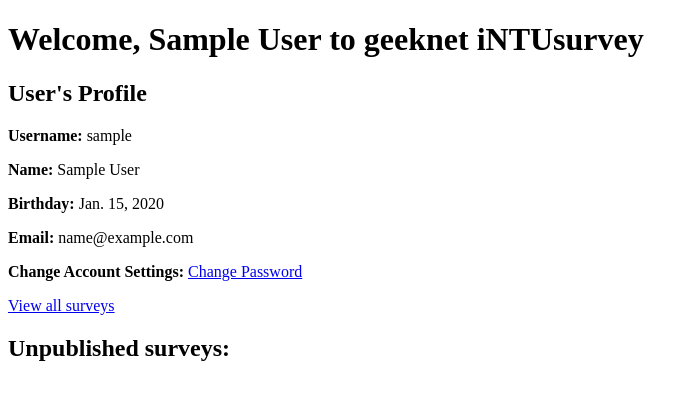
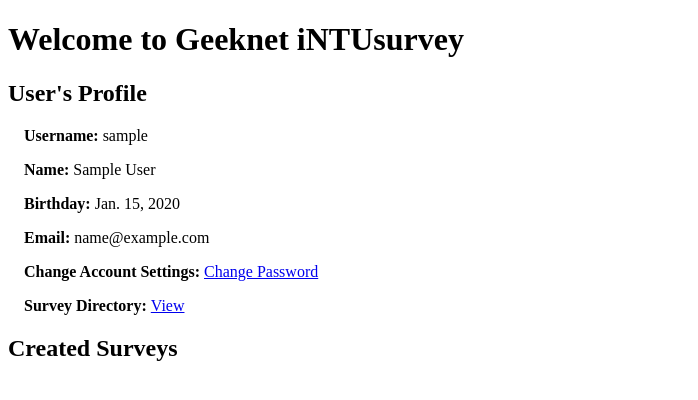
Before and after one commit to jtzk/geeknet, a Django app: page /accounts/ in a window 1280 px wide. Shown: the top 400 px of the page, without its empty margins (0-698 px from the left). Run offline with Django 3.2, Linux system fonts and the light colour scheme; a user stored in the database is signed in; tables that the repository leaves empty hold one stand-in row (values such as "Sample post"); parts of the project's set-up code (start-up, migrations or seed data) failed here and were passed over.

Commit message:
Updated Profile

```diff
--- a/accounts/views.py
+++ b/accounts/views.py
@@ -77,8 +77,8 @@ def accounthome(request):
         return render_to_response('accounts/accounthome.html')
 
 
+
 def profile(request):
-
     active_survey_list = Survey.objects.filter(status=Survey.STATUS_ACTIVE).order_by('id')
     if request.user.is_authenticated():
         user_survey_list = Survey.objects.filter(owner=request.user).exclude(status=Survey.STATUS_INACTIVE).order_by('endtime')
@@ -86,6 +86,7 @@ def profile(request):
             if survey.endtime <= timezone.now():
                 survey.status = survey.STATUS_ENDED
                 survey.save()
+
         return render_to_response('accounts/profile.html', {'active_survey_list': active_survey_list, 'user_survey_list': user_survey_list,}, RequestContext(request))
 
     return render_to_response('accounts/profile.html', {'active_survey_list': active_survey_list,}, RequestContext(request))
--- a/templates/accounts/profile.html
+++ b/templates/accounts/profile.html
@@ -2,30 +2,53 @@
 {% load humanize %}
 
 {% block content %}
+
+    <title>iNTUSurvey</title>
+    <style type="text/css">
+        .survey h3 { font:normal 12px Verdana; margin-left:1.3em }
+        .survey ul { font:normal 11px Verdana; list-style-type:none; }
+        .survey ul li { padding:0.2em 0 }
+        .survey li.label { float:left; width:90px }
+        .survey li.text { font-weight:bold }
+
+       .survey p.profile {margin-left:1em}
+    </style>
+
     {% if user.is_authenticated %}
-        <h1 xmlns="http://www.w3.org/1999/html">Welcome, {{ user.get_full_name }} to geeknet iNTUsurvey</h1>
+        <h1 xmlns="http://www.w3.org/1999/html">Welcome to Geeknet iNTUsurvey</h1>
         <h2>User's Profile</h2>
-        <p><b>Username:</b> {{ user.username }}</p>
-        <p><b>Name:</b> {{ user.first_name }} {{ user.last_name }}</p>
-        <p><b>Birthday:</b> {{ user.birthday }}</p>
-        <p><b>Email:</b> {{ user.email }}</p>
-        <p><b>Change Account Settings:</b> <a href="{% url django.contrib.auth.views.password_change %}">Change Password</a></p>
-        <p><a href="/">View all surveys</a></p>
+        <div class="survey">
+            <p class="profile"><b>Username:</b> {{ user.username }}</p>
+            <p class="profile"><b>Name:</b> {{ user.get_full_name }}</p>
+            <p class="profile"><b>Birthday:</b> {{ user.birthday }}</p>
+            <p class="profile"><b>Email:</b> {{ user.email }}</p>
+            <p class="profile"><b>Change Account Settings:</b> <a href="{% url django.contrib.auth.views.password_change %}">Change Password</a></p>
+            <p class="profile"><b>Survey Directory: </b><a href="/">View</a></p>
+        </div>
 
-        {% if user.is_superuser %}
-            <h2>Unpublished surveys:</h2>
-            {% if active_survey_list %}
-                {% for survey in active_survey_list %}
-                    <p><a href="{% url surveys.views.detail survey_id=survey.id %}">{{ survey.title }}</a> created <strong>{{ survey.created|naturaltime }}</strong> by <strong>{{ survey.owner.get_full_name }}</strong></p>
-                {% endfor %}
-            {% endif %}
-        {% else %}
-            <h2>Your surveys:</h2>
-            {% for survey in user_survey_list %}
-                <p><a href="{% if survey.status == survey.STATUS_ACTIVE %}{% url surveys.views.edit survey_id=survey.id %}{% elif survey.status == survey.STATUS_ENDED %}{% url surveys.views.results survey_id=survey.id %}{% else %}{% url surveys.views.detail survey_id=survey.id %}{% endif %}">{{ survey.title }}</a> [<strong>{{ survey.get_status_display }}</strong>]{% if survey.status == survey.STATUS_PUBLISHED %} {{ survey.get_resultDisplay_display }}, ends <strong>{{ survey.endtime|naturaltime }}</strong>{% endif %}</p>
-            {% endfor %}
+        {% if user_survey_list.count != 0 %}
+            <h2>Created Surveys</h2>
         {% endif %}
+
+        {% for survey in user_survey_list %}
+
+            <div class="survey">
+                <h3><a href="{%if survey.status == survey.STATUS_ENDED %}{% url surveys.views.results survey_id=survey.id %}{% else %}{% url surveys.views.edit survey_id=survey.id %}{% endif %}">{{ survey.title }}</a></h3>
+                <ul>
+                    <li class="label">Status:</li><li class="text">{{ survey.get_status_display }}</li>
+                    <li class="label">Questions:</li><li class="text">{{ survey.numQuestions }}</li>
+                    {% if survey.status == survey.STATUS_PUBLISHED %}
+                        <li class="label">Participants:</li><li class="text">{{ survey.participants }}</li>
+                        <li class="label">Results:</li><li class="text">{{ survey.get_resultDisplay_display }}</li>
+                        <li class="label">Time started:</li><li class="text">{{ survey.starttime|naturaltime }}</li>
+                        <li class="label">Time left:</li><li class="text">{{ survey.endtime|naturaltime }}</li>
+                    {% endif %}
+                </ul>
+            </div>
+        {% endfor %}
+
     {% else %}
         <p><a href="{% url accounts.views.accounthome %}">Login</a> to create a survey</p>
     {% endif %}
+
 {% endblock %}
```
